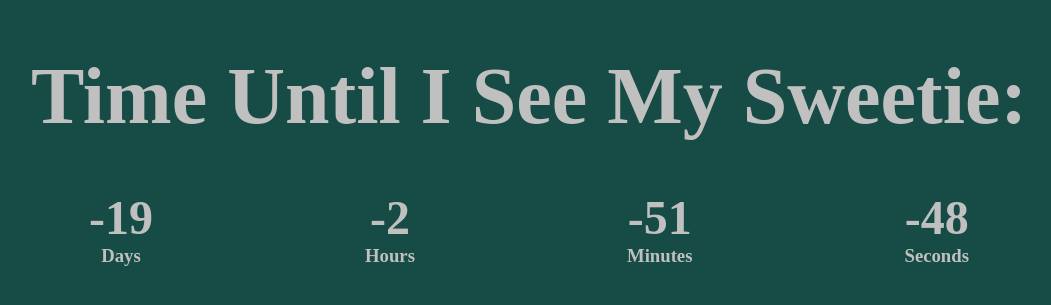
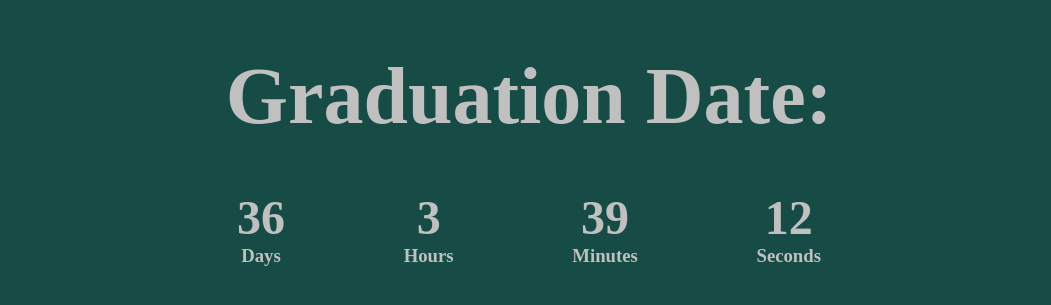
Before and after one commit to LamQuoc24/Sweetie-Time, a plain HTML site: page index.html in a window 1280 px wide. Shown: the part 265-570 px from the top of the page, without its empty margins (111-1162 px from the left). Drawn offline with Linux system fonts and the light colour scheme.

Commit message:
Graduation Date

```diff
--- a/index.html
+++ b/index.html
@@ -1,7 +1,7 @@
 <!DOCTYPE html>
 <html lang="en">
   <head>
-    <meta charset="UTF-8" />
+    <meta Graduation Date
     <meta http-equiv="X-UA-Compatible" content="IE=edge" />
     <meta name="viewport" content="width=device-width, initial-scale=1.0" />
     <link rel="stylesheet" href="style.css" />
@@ -10,7 +10,7 @@
   <body>
     <section class="coming-soon">
       <div>
-        <h2>Time Until I See My Sweetie:</h2>
+        <h2>Graduation Date:</h2>
         <div class="countdown">
           <div class="container-day">
             <h3 class="day"></h3>
--- a/script.js
+++ b/script.js
@@ -1,17 +1,14 @@
 const countdown = () => {
-  const wedding = new Date("May 27, 2022 18:30:00").getTime();
+  const wedding = new Date("July 20, 2022 24:00:00").getTime();
   let container = document.querySelector(".countdown");
-  // console.log(container);
-  // console.log(wedding);
+
   const now = new Date().getTime();
-  // console.log(now);
 
   const gap = wedding - now;
-  // const gap = 0;
-  // console.log(gap);
-  if (gap === 0){
-    container.innerText = "NOW!"
-    container.style.fontSize = "10rem"
+
+  if (gap === 0) {
+    container.innerText = "NOW!";
+    container.style.fontSize = "10rem";
   }
 
   const second = 1000;
```
